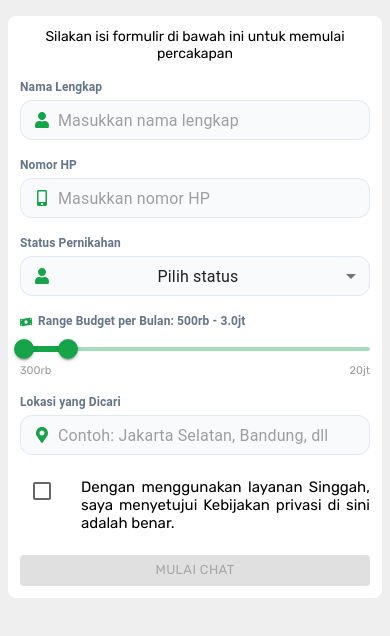
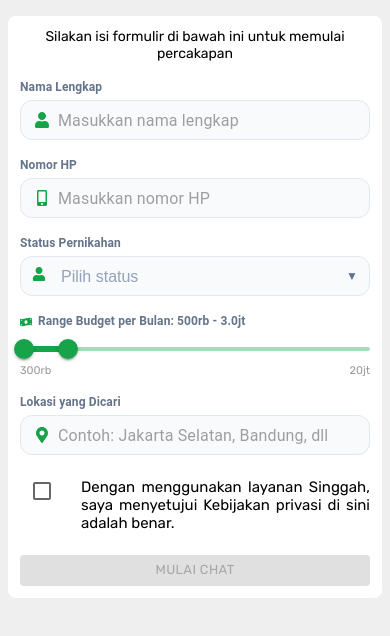
Before and after one commit to rorkyendo/singgahUI, a React (Create React App) app: page / in a window 390 px wide. Shown: the top 636 px of the page. Built offline with nearby package versions, Linux system fonts and the light colour scheme.

Commit message:
fix: ganti Status Pernikahan ke custom native select agar dropdown selalu tampil di mobile

```diff
--- a/src/components/SmartAdvisorLogin.js
+++ b/src/components/SmartAdvisorLogin.js
@@ -8,9 +8,7 @@ import {
     InputAdornment,
     OutlinedInput,
     Typography,
-    Slider,
-    Select,
-    MenuItem
+    Slider
 } from '@mui/material';
 import Grid2 from '@mui/material/Grid2';
 import { FaUser, FaMobileAlt, FaMapMarkerAlt, FaMoneyBillWave } from "react-icons/fa";
@@ -406,38 +404,40 @@ const SmartAdvisorLogin = ({ isOpen }) => {
                                     <Typography sx={{ fontSize: 12, fontWeight: 600, color: '#64748b', mb: 0.5, textAlign: 'left' }}>
                                         Status Pernikahan
                                     </Typography>
-                                    <Select
+                                    <Box sx={{ position: 'relative' }}>
+                                        <Box sx={{ position: 'absolute', left: 12, top: '50%', transform: 'translateY(-50%)', color: '#16a34a', pointerEvents: 'none' }}>
+                                            <FaUser />
+                                        </Box>
+                                        <select
                                             id="status-pernikahan"
+                                            className="flat-select"
                                             value={statusPernikahan}
-                                        size="small"
                                             required
                                             disabled={readOnly}
-                                        displayEmpty
-                                        renderValue={(selected) => selected ? selected.charAt(0).toUpperCase() + selected.slice(1) : 'Pilih status'}
                                             onChange={e => setStatusPernikahan(e.target.value)}
-                                        startAdornment={<InputAdornment position="start"><FaUser style={{ color: '#16a34a' }} /></InputAdornment>}
-                                        MenuProps={{
-                                            disableScrollLock: true,
-                                            PaperProps: {
-                                                sx: {
-                                                    zIndex: 10000,
-                                                    boxShadow: '0 8px 24px rgba(0,0,0,0.15)',
+                                            style={{
+                                                width: '100%',
+                                                padding: '10.5px 36px 10.5px 40px',
+                                                backgroundColor: '#f8fafc',
+                                                border: '1px solid #e2e8f0',
                                                 borderRadius: '12px',
-                                                    mt: 0.5,
-                                                }
-                                            }
-                                        }}
-                                        sx={{
-                                            backgroundColor: '#f8fafc',
-                                            borderRadius: '12px',
-                                            '& fieldset': { borderColor: '#e2e8f0' },
-                                            '&:hover fieldset': { borderColor: '#16a34a' },
-                                            '&.Mui-focused fieldset': { borderColor: '#16a34a' },
+                                                fontSize: 14,
+                                                color: statusPernikahan ? '#222' : '#94a3b8',
+                                                appearance: 'none',
+                                                WebkitAppearance: 'none',
+                                                MozAppearance: 'none',
+                                                outline: 'none',
+                                                cursor: 'pointer',
                                             }}
                                         >
-                                        <MenuItem value="lajang">Lajang</MenuItem>
-                                        <MenuItem value="menikah">Menikah</MenuItem>
-                                    </Select>
+                                            <option value="">Pilih status</option>
+                                            <option value="lajang">Lajang</option>
+                                            <option value="menikah">Menikah</option>
+                                        </select>
+                                        <Box sx={{ position: 'absolute', right: 12, top: '50%', transform: 'translateY(-50%)', color: '#64748b', pointerEvents: 'none', fontSize: 12 }}>
+                                            ▼
+                                        </Box>
+                                    </Box>
                                 </FormControl>
 
                                 <FormControl fullWidth sx={{ marginTop: { xs: 2, sm: 3 } }}>
--- a/src/index.css
+++ b/src/index.css
@@ -65,6 +65,16 @@ body.chat-open {
   height: 100%;
 }
 
+/* Flat select custom styling */
+.flat-select:hover {
+  border-color: #16a34a !important;
+}
+
+.flat-select:focus {
+  border-color: #16a34a !important;
+  box-shadow: 0 0 0 3px rgba(22, 163, 74, 0.1);
+}
+
 @keyframes typing {
   0%, 20% {
     transform: scale(1);
```
Lines whose indentation alone changed are shown as unchanged.
